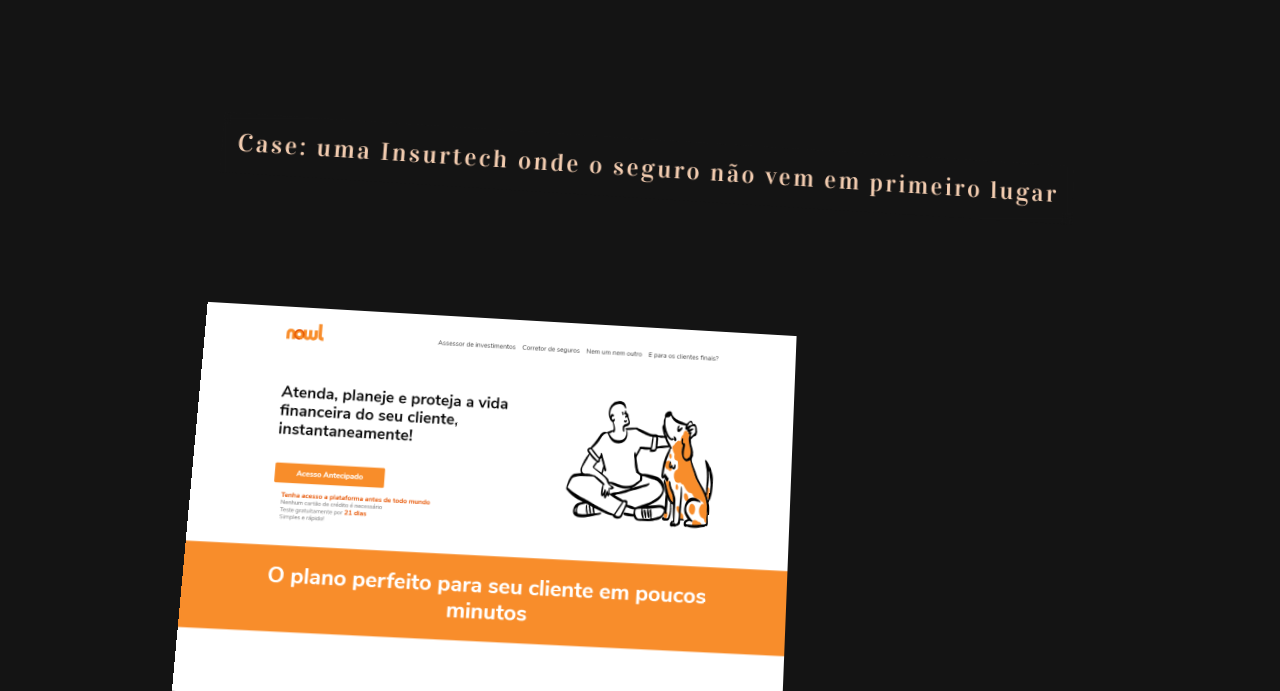
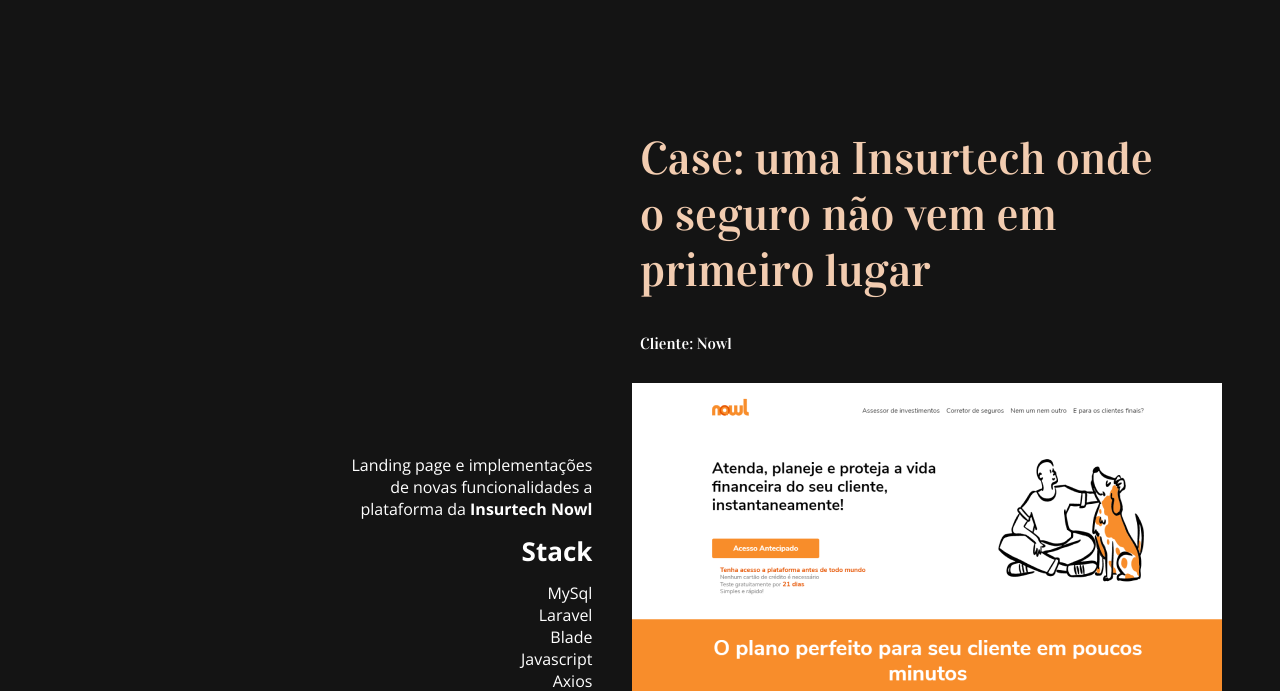
Before and after one commit to Ants-Society/antsociety, a plain HTML site: page index.html in a window 1280 px wide. Shown: the part 1370-2061 px from the top of the page. Drawn offline with nearby package versions, Linux system fonts and the light colour scheme; a script that the page names is missing.

Commit message:
Alinhar e estilizar case1

```diff
--- a/index.html
+++ b/index.html
@@ -9,6 +9,8 @@
   <meta name="theme-color" content="#333">
   <link rel="icon" href="favicon.ico">
   <link href="https://fonts.googleapis.com/css2?family=Mulish:wght@300;400&family=Vidaloka&display=swap" rel="stylesheet">
+  <link rel="preconnect" href="https://fonts.gstatic.com">
+  <link href="https://fonts.googleapis.com/css2?family=Open+Sans:wght@300;400;700&display=swap" rel="stylesheet">
   <link rel="stylesheet" href="style.css">
   <title>Ants Society</title>
 </head>
@@ -46,7 +48,7 @@
     <h3 class="society">Society</h3>
   </article>
   <article class="cases">
-    <div class="case one" href="" target="_blank">
+    <div class="case1" href="" target="_blank">
       <div class="case1__titleAndClient">
         <h4 class="case1__title">Case: uma Insurtech onde
           o seguro
@@ -57,7 +59,8 @@
       <div class="case1__infosAndImg">
         <div class="case1__infos">
           <p class="case1__description">Landing page e
-            implementações de novas funcionalidades a plataforma da Insurtech Nowl</p>
+            implementações de novas funcionalidades a plataforma da <b class="bold">Insurtech Nowl</b></p>
+            <h5 class="case1__titleStack">Stack</h5>
             <ul class="case1__stack">
               <li>MySql</li>
               <li>Laravel</li>
@@ -71,11 +74,6 @@
         </div>
       </div>
     </div>
-    <div class="case two" href="https://hangarte.netlify.app/" target="_blank">
-      <img src="/img/hangarte.png" alt="hangarte comunicações logo">
-      <h4>Landing Page</h4>
-    </div>
-  </article>
   <article class="works">
     <div class="work">
       <h5 class="works__title"><em>prático</em>/funcional</h5>
--- a/style.css
+++ b/style.css
@@ -25,6 +25,10 @@ ol, ul {
 img {
   max-width: 100%;
   height: auto;
+}
+
+.bold {
+  font-weight: 700;
 }
 
 .header {
@@ -191,9 +195,80 @@ canvas {
   z-index: 99;
 }
 
-.one {
-  opacity: 0;
-  transform: perspective(1000px) rotateX(35deg) rotateY(4deg) rotateZ(-30deg);
+.case1 {
+  display: flex;
+  flex-direction: column;
+}
+
+.case1__titleAndClient {
+  display: flex;
+  flex-direction: column;
+  width: 50%;
+  align-self: flex-end;
+  margin-bottom: 30px;
+}
+
+.case1__title {
+  width: 85%;
+  align-self: flex-start;
+  font-family: Vidaloka;
+  font-style: normal;
+  font-weight: normal;
+  font-size: 46px;
+  line-height: 56px;
+  color: #f2ccb0;
+  margin-bottom: 35px;
+}
+
+.case1__infosAndImg {
+  width: 100%;
+  display: flex;
+  flex-direction: row;
+  align-items: center;
+  justify-content: flex-end;
+}
+
+.case1__infos {
+  width: 20%;
+  height: 265px;
+  display: flex;
+  flex-direction: column;
+  align-self: center;
+  justify-content: space-evenly;
+}
+
+.case1__titleStack {
+  font-family: "Open Sans";
+  font-style: normal;
+  font-weight: bold;
+  font-size: 26px;
+  line-height: 35px;
+  text-align: right;
+}
+
+.case1__stack {
+  font-family: "Open Sans";
+  font-style: normal;
+  font-weight: 300;
+  font-size: 16px;
+  line-height: 22px;
+  text-align: right;
+}
+
+.case1__description {
+  font-family: "Open Sans";
+  font-style: normal;
+  font-weight: 300;
+  font-size: 16px;
+  line-height: 22px;
+  text-align: right;
+}
+
+.case1__img {
+  display: flex;
+  justify-content: flex-end;
+  padding-right: 4.5%;
+  margin-left: 40px;
 }
 
 .two {
```
